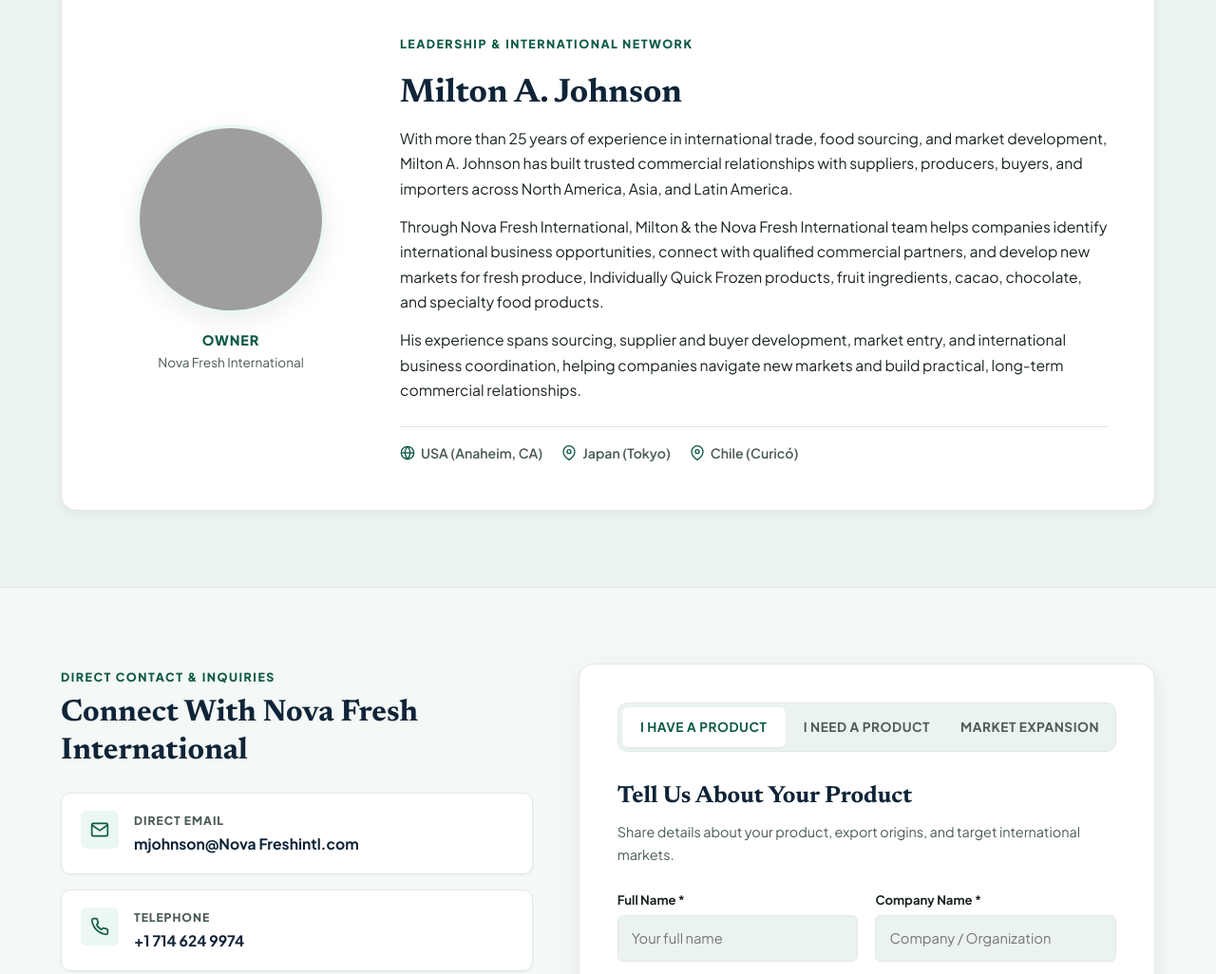
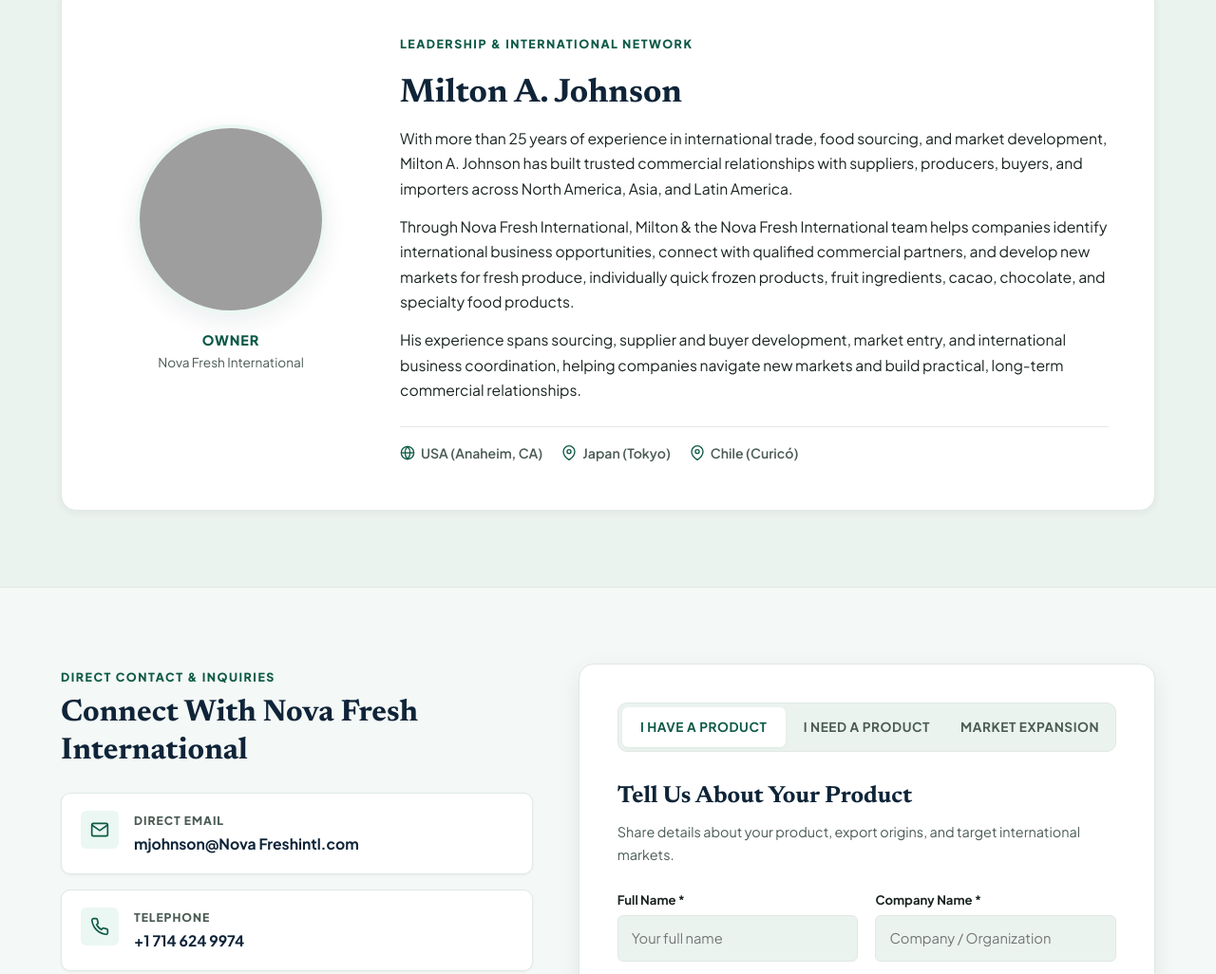
Before and after one commit to rehancodeofficial/Nova, a website: page index.html in a window 1280 px wide. Shown: the part 2623-3649 px from the top of the page at 95% size. Drawn offline with Linux system fonts and the light colour scheme; grey boxes are pictures that could not be loaded.

Commit message:
Capatalize and update the s3entences

```diff
--- a/index.html
+++ b/index.html
@@ -444,18 +444,15 @@
           <h2 class="about-lead-name">Milton A. Johnson</h2>
 
           <p class="about-lead-bio">
-            With more than 25 years of experience in international trade, food sourcing, and market development,
-            Milton
+            With more than 25 years of experience in international trade, food sourcing, and market development, Milton
             A. Johnson has built trusted commercial relationships with suppliers, producers, buyers, and importers
-            across North
-            America, Asia, and Latin America.
+            across North America, Asia, and Latin America.
           </p>
           <p class="about-lead-bio">
             Through Nova Fresh International, Milton & the Nova Fresh International team helps companies identify
-            international
-            business opportunities, connect with qualified commercial partners, and develop new markets for fresh
-            produce,
-            Individually Quick Frozen products, fruit ingredients, cacao, chocolate, and specialty food products.
+            international business opportunities, connect with qualified commercial partners, and develop new markets
+            for fresh produce, individually quick frozen products, fruit ingredients, cacao, chocolate, and specialty
+            food products.
           </p>
           <p class="about-lead-bio">
             His experience spans sourcing, supplier and buyer development, market entry, and international business
```
